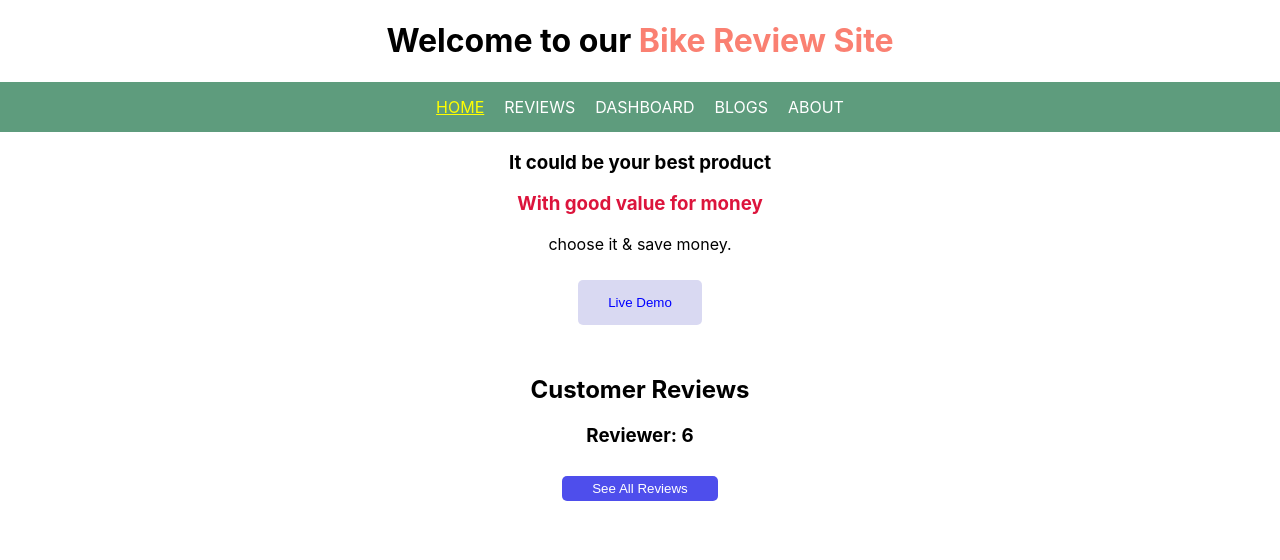
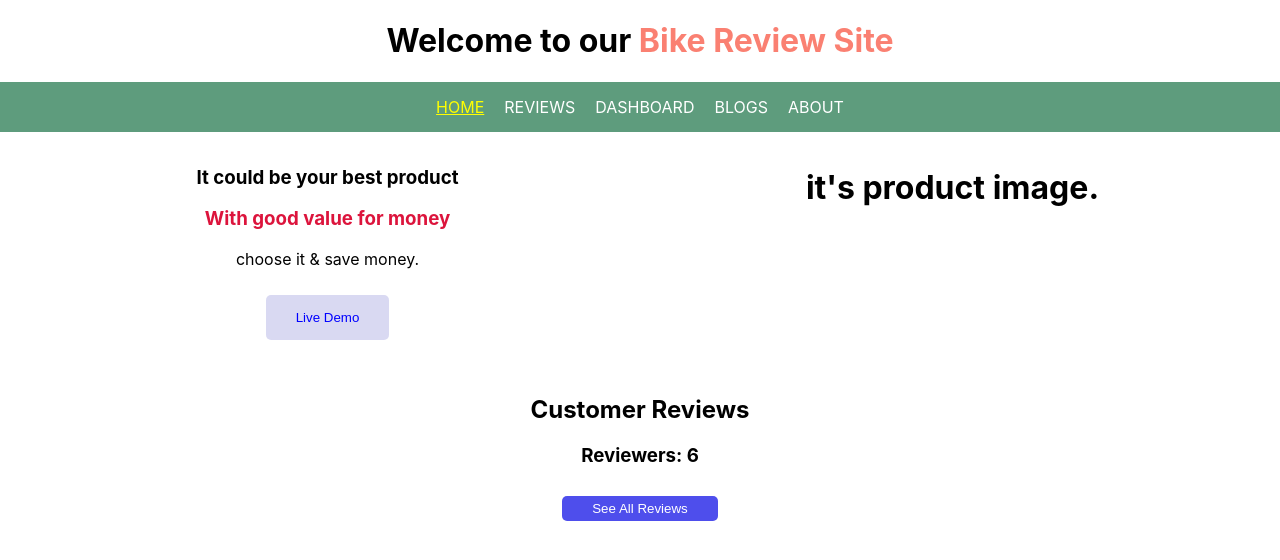
Before and after one commit to Md-Tur/bike-review, a React (Create React App) app: page / in a window 1280 px wide. Shown: the top 560 px of the page. Built offline with nearby package versions, Linux system fonts and the light colour scheme.

Commit message:
blogs question & answer added

```diff
--- a/package.json
+++ b/package.json
@@ -6,7 +6,9 @@
     "@testing-library/jest-dom": "^5.16.3",
     "@testing-library/react": "^12.1.4",
     "@testing-library/user-event": "^13.5.0",
+    "bootstrap": "^5.1.3",
     "react": "^18.0.0",
+    "react-bootstrap": "^2.2.2",
     "react-dom": "^18.0.0",
     "react-router-dom": "^6.3.0",
     "react-scripts": "5.0.0",
--- a/src/components/BLOGS/BLOGS.JS
+++ b/src/components/BLOGS/BLOGS.JS
@@ -1,9 +1,19 @@
 import React from 'react';
+import './Blogs.css';
 
 const Blogs = () => {
     return (
-        <div>
-            <h2>Blogs here.</h2>
+        <div className='blogs-section'>
+            <div className='blog'>
+                <h4>What is context API?</h4>
+                <p>Ans: Context API creates a path to share value within components and trees. It makes props drilling easier. It assists in solving props drilling and enables exchanging unique details. By it props can be drilled in all levels of application. By using it we need not to pass props through intermediate elements.
+                </p>
+            </div>
+            <div className='blog'>
+                <h4>What is semantic tag?</h4>
+                <p>Ans: It clearly describes tag meaning to both browser and developer. It provides informations about how it will be shown at browser interface. It has meaningful name which tells about type of content. It makes easier to understand coding for developers. It offers a better user experience.
+                </p>
+            </div>
         </div>
     );
 };
--- /dev/null
+++ b/src/components/BLOGS/Blogs.css
@@ -0,0 +1,12 @@
+.blogs-section {
+    display: grid;
+    grid-template-columns: repeat(2, 1fr);
+    grid-gap: 20px;
+    margin: 15px;
+    padding: 15px;
+}
+
+.blog {
+    background-color: blanchedalmond;
+    border-radius: 15px;
+}
--- a/src/components/HOME/HOME.css
+++ b/src/components/HOME/HOME.css
@@ -1,5 +1,11 @@
 .tagline {
     color: crimson;
+}
+
+.product-section {
+    display: grid;
+    grid-template-columns: repeat(2, 1fr);
+    margin: 15px;
 }
 
 .live-demo {
@@ -11,6 +17,11 @@
     background-color: rgba(204, 204, 238, 0.747);
 }
 
+.customer-review-section {
+    margin: 15px;
+    padding: 10px;
+}
+
 .review-details-btn {
     border: none;
     border-radius: 5px;
--- a/src/components/HOME/HOME.js
+++ b/src/components/HOME/HOME.js
@@ -1,13 +1,14 @@
 import React from 'react';
 import useData from '../../hooks/useData';
+import SingleCard from '../SingleCard/SingleCard';
 import './Home.css';
 
 const Home = () => {
-    const [user] = useData();
+    const [users] = useData();
 
     return (
         <div>
-            <div>
+            <div className='product-section'>
                 <div>
                     <h3>It could be your best product</h3>
                     <h3 className='tagline'>With good value for money</h3>
@@ -15,13 +16,15 @@ const Home = () => {
                     <button className='live-demo'>Live Demo</button>
                 </div>
                 <div>
+                    <h1>it's product image.</h1>
                     <img src="" alt="" />
                 </div>
             </div>
 
-            <div>
+            <div className='customer-review-section'>
                 <h2>Customer Reviews</h2>
-                <h3>Reviewer: {user.length}</h3>
+                <h3>Reviewers: {users.length}</h3>
+                <SingleCard></SingleCard>
                 <button className='review-details-btn'>See All Reviews</button>
             </div>
         </div>
--- a/src/components/REVIEWS/REVIEWS.js
+++ b/src/components/REVIEWS/REVIEWS.js
@@ -2,11 +2,11 @@ import React from 'react';
 import useData from '../../hooks/useData';
 
 const REVIEWS = () => {
-    const [user] = useData();
+    const [users] = useData();
 
     return (
         <div>
-            <h1>Reviews: {user.length}</h1>
+            <h1>Reviews: {users.length}</h1>
         </div>
     );
 };
--- /dev/null
+++ b/src/components/SingleCard/SingleCard.js
@@ -0,0 +1,22 @@
+import React from 'react';
+import { Card } from 'react-bootstrap';
+
+const SingleCard = ({ user }) => {
+    console.log(user);
+    // const { name, comment, rating } = user;
+    return (
+        <Card>
+            <Card.Body>
+                {/* <Card.Title>{name}</Card.Title> */}
+                {/* <Card.Text>
+                    {comment}
+                </Card.Text> */}
+            </Card.Body>
+            {/* <Card.Footer>
+                <small className="text-muted">{rating}</small>
+            </Card.Footer> */}
+        </Card>
+    );
+};
+
+export default SingleCard;
--- a/src/hooks/useData.js
+++ b/src/hooks/useData.js
@@ -1,12 +1,12 @@
 import { useEffect, useState } from "react";
 
 const useData = () => {
-    const [user, setUser] = useState([]);
+    const [users, setUsers] = useState([]);
     useEffect(() => {
         fetch('userdb.json')
             .then(res => res.json())
-            .then(data => setUser(data));
+            .then(data => setUsers(data));
     }, [])
-    return [user, setUser];
+    return [users, setUsers];
 }
 export default useData;
```
Also changed, not shown: src/components/CardGroup/CardsGroup.js (added, +23 -0 lines), 1 other file (tests, documents, lock files or other folders).
